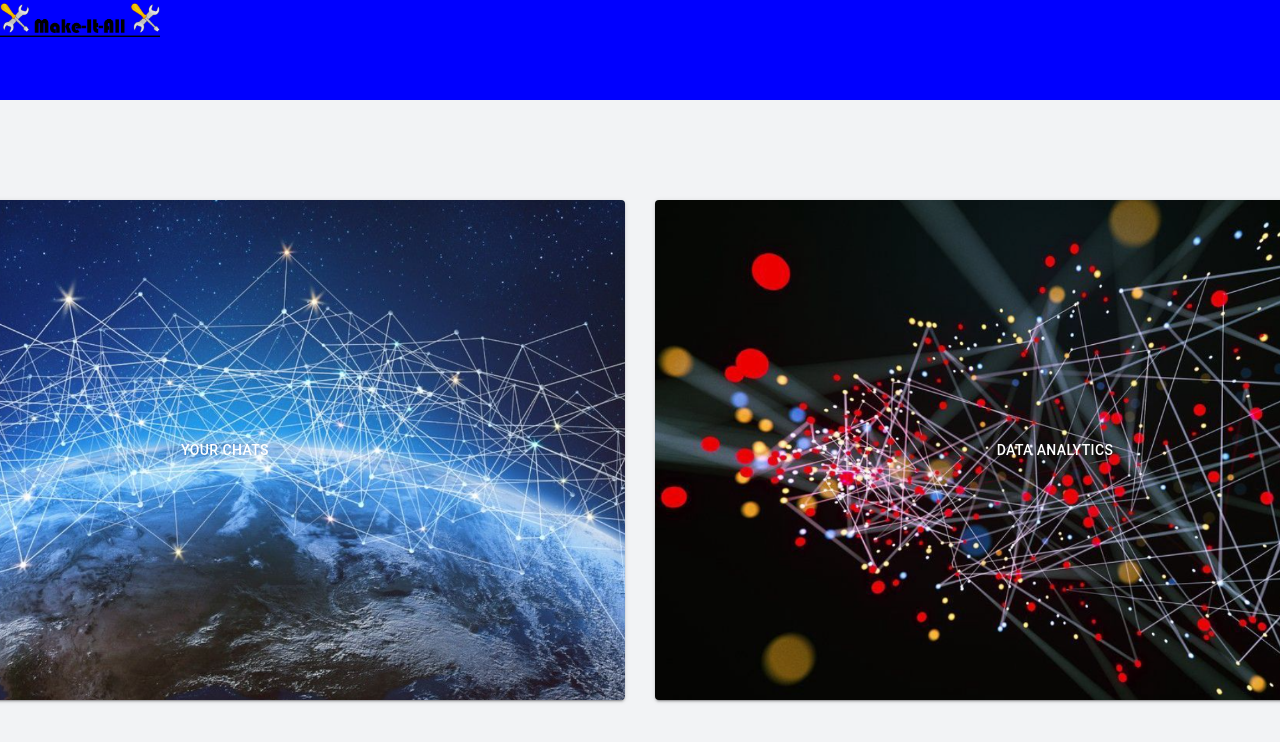
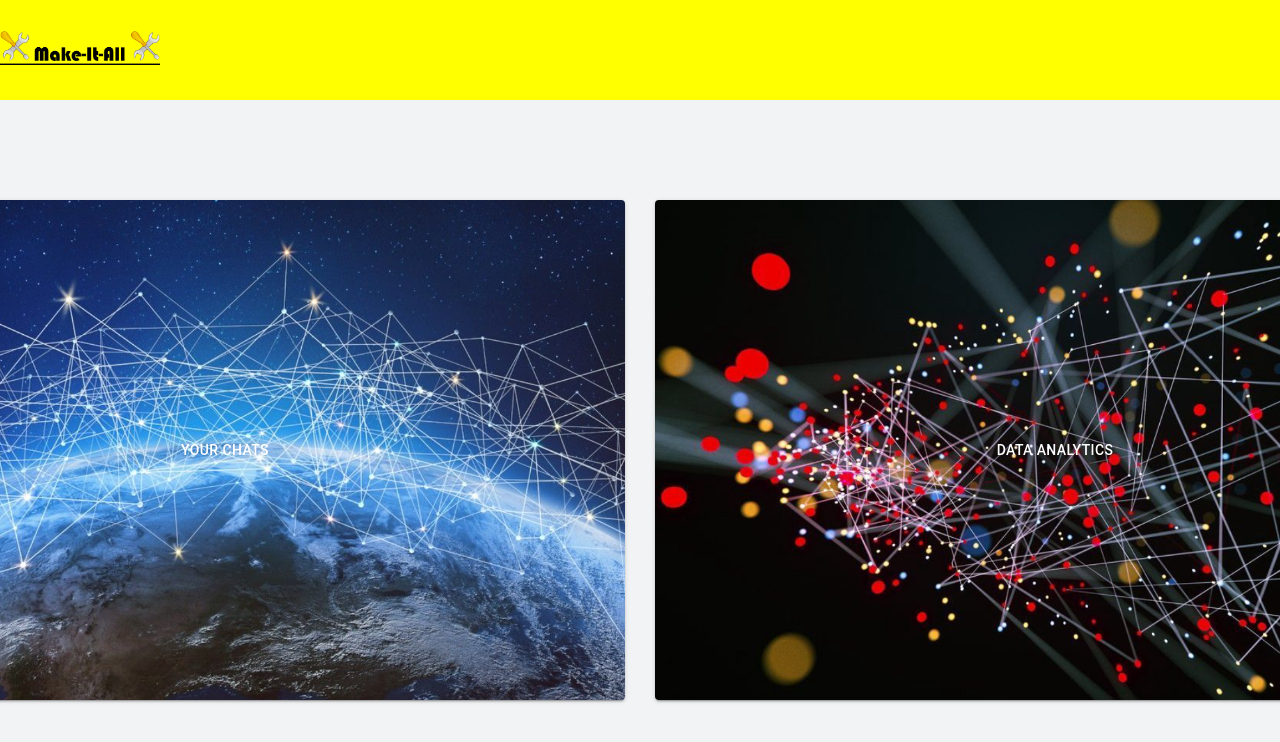
Before and after one commit to zxch91/Teamprojectsteam12, a Next.js app: page /landing in a window 1280 px wide. Shown: the top 742 px of the page. Built offline with nearby package versions, Linux system fonts and the light colour scheme.

Commit message:
Update to Header Module Capital H

```diff
--- a/src/styles/header.module.css
+++ b/src/styles/header.module.css
@@ -2,7 +2,7 @@
     display: flex;
     width: 100%;
     height: 100px;
-    background-color: blue;
+    background-color: yellow;
 }
 
 .logo{
@@ -11,9 +11,9 @@
 }
 
 .headerElements{
-    justify-content: center;
+    margin-top: 10px;
 }
 
 .logoContainer{
-    margin-top: 2px;
+    margin-top: 20px;
 }
```
